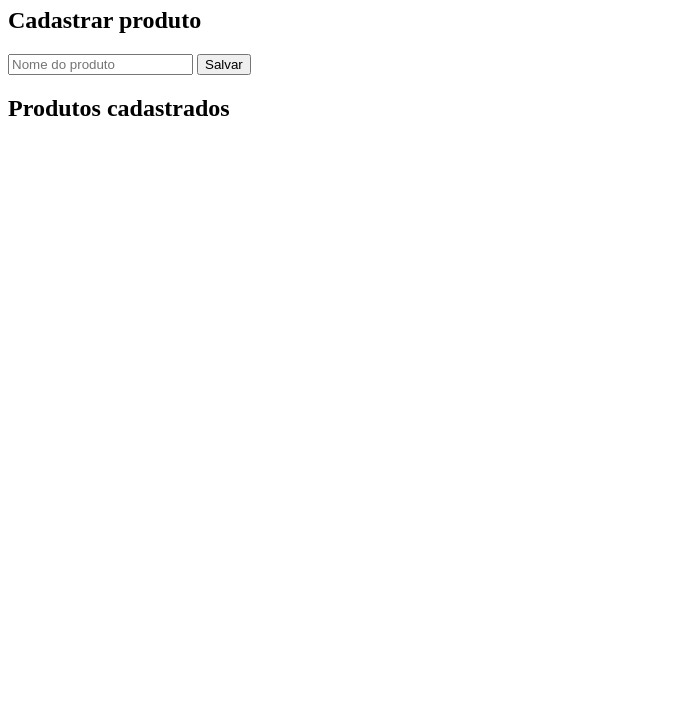
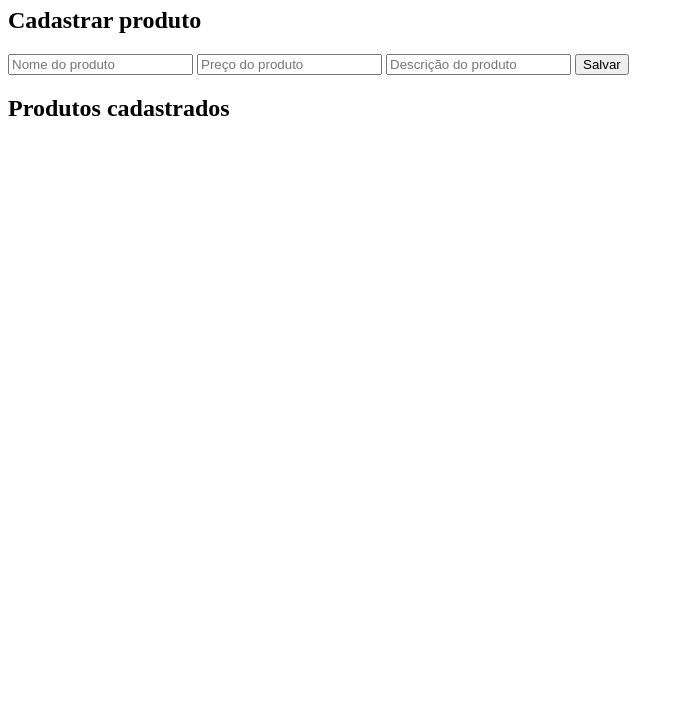
Before and after one commit to EmillySantana08/testebd, a plain HTML site: page index.html in a window 1280 px wide. Shown: the part 73-800 px from the top of the page, without its empty margins (0-684 px from the left). Drawn offline with Linux system fonts and the light colour scheme; no server answers.

Commit message:
Update index.html

```diff
--- a/index.html
+++ b/index.html
@@ -14,6 +14,10 @@
 
     <input id="nome" placeholder="Nome do produto">
 
+<input id="preco" type="number" step="0.01" placeholder="Preço do produto">
+
+<input id="descricao" placeholder="Descrição do produto">
+
     <button onclick="salvar()">
         Salvar
     </button>
```
